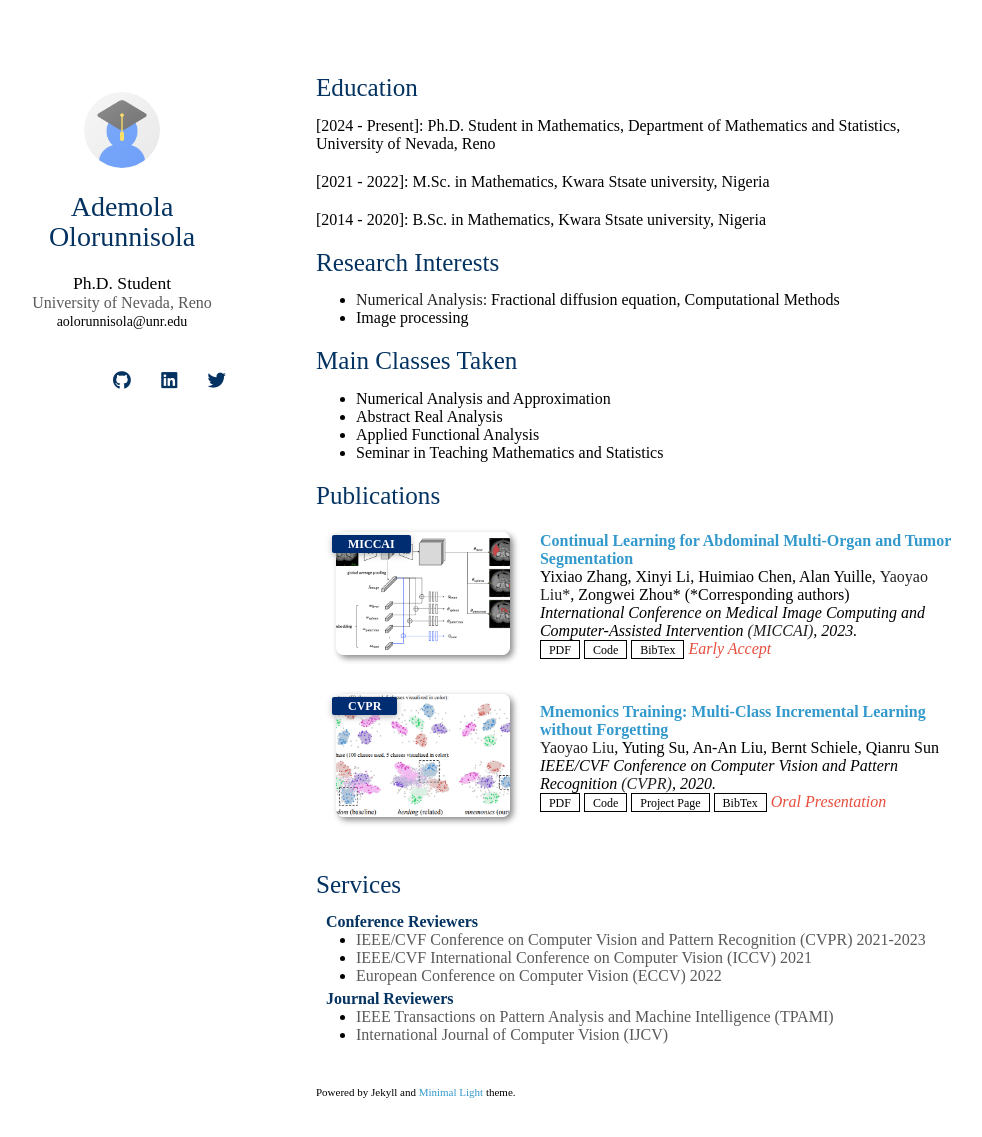
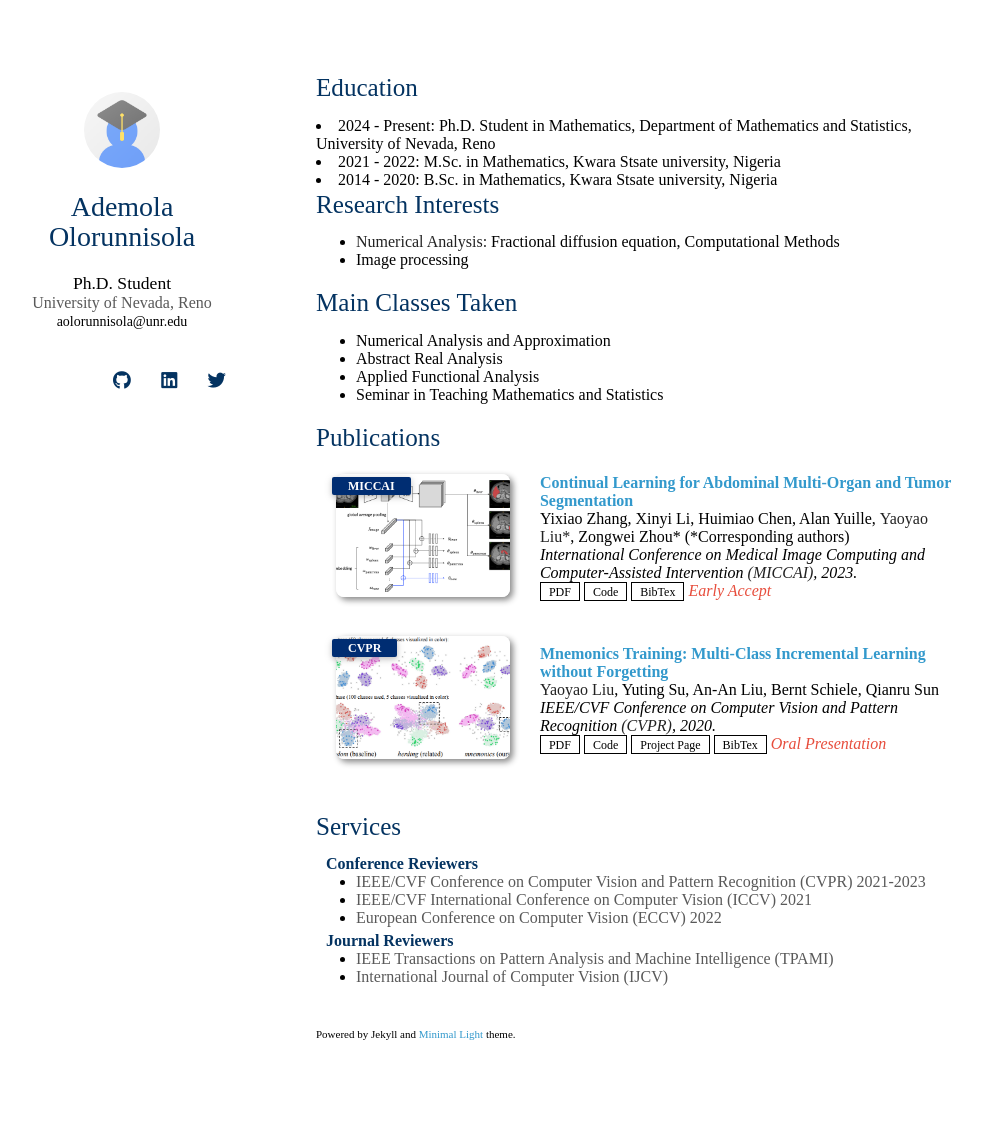
Before and after one commit to Ademola-Olorunnisola/Ademola-Olorunnisola.github.io, a Jekyll site: the page index.html, which Jekyll copies as it is, in a window 1280 px wide and 1170 px high. Shown: the top 1137 px of the window, without its empty margins (154-1136 px from the left). Built offline with Jekyll 4.4.1, drawn with Linux system fonts in a browser that asks for light colours; nearby versions of some CDN libraries; a style sheet for code colours, icons or effects is not loaded.

```diff
--- a/index.html
+++ b/index.html
@@ -88,9 +88,9 @@
       <section>
         <h2 id="education">Education</h2>
 
-        <p>[2024 - Present]: Ph.D. Student in Mathematics, Department of Mathematics and Statistics, University of Nevada, Reno</p>
-        <p>[2021 - 2022]: M.Sc. in Mathematics, Kwara Stsate university, Nigeria</p>
-        <p>[2014 - 2020]: B.Sc. in Mathematics, Kwara Stsate university, Nigeria</p>
+        <li>2024 - Present: Ph.D. Student in Mathematics, Department of Mathematics and Statistics, University of Nevada, Reno</li>
+        <li>2021 - 2022: M.Sc. in Mathematics, Kwara Stsate university, Nigeria</li>
+        <li>2014 - 2020: B.Sc. in Mathematics, Kwara Stsate university, Nigeria</li>
 
 
         <h2 id="research-interests">Research Interests</h2>
```
